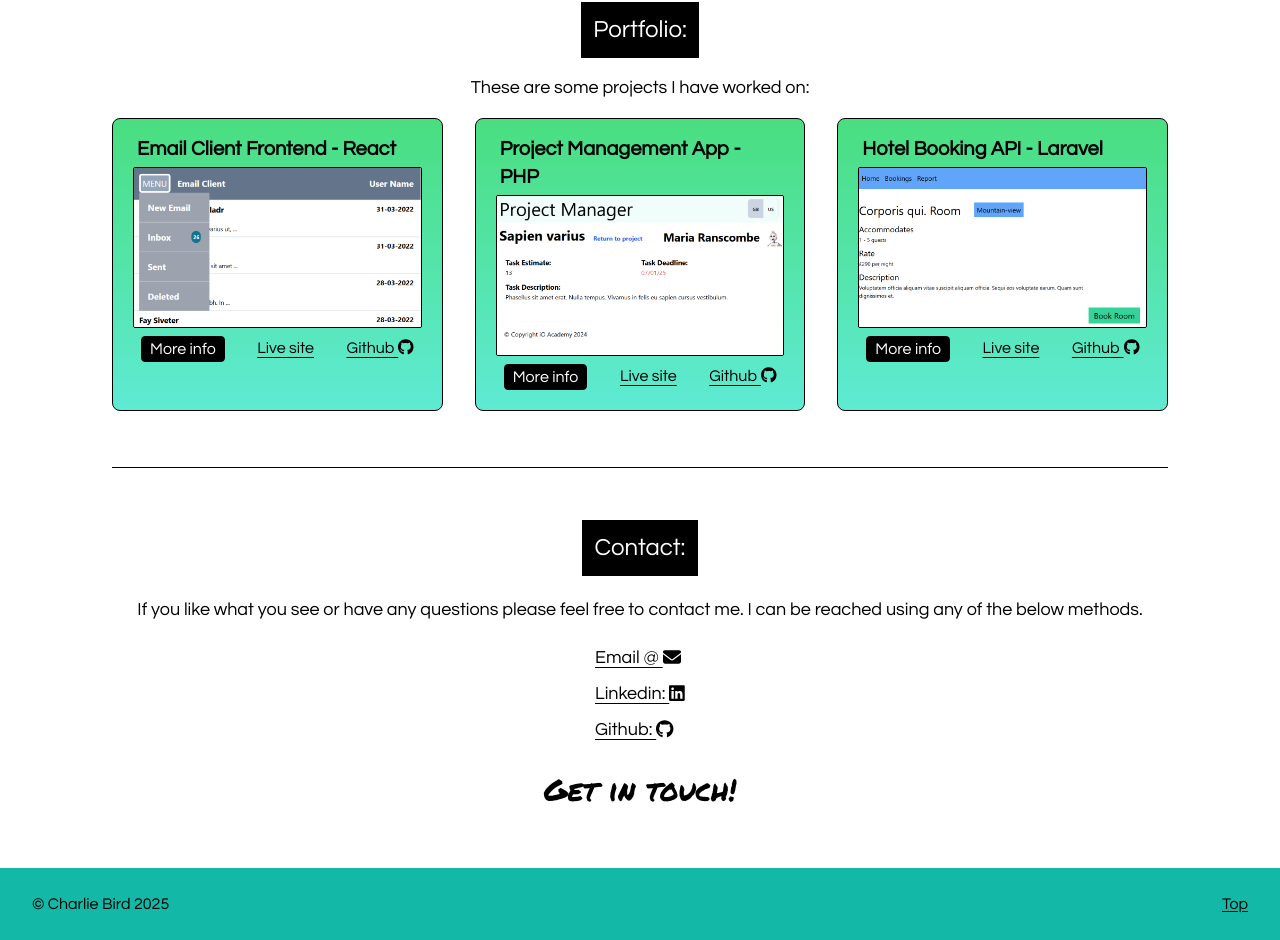
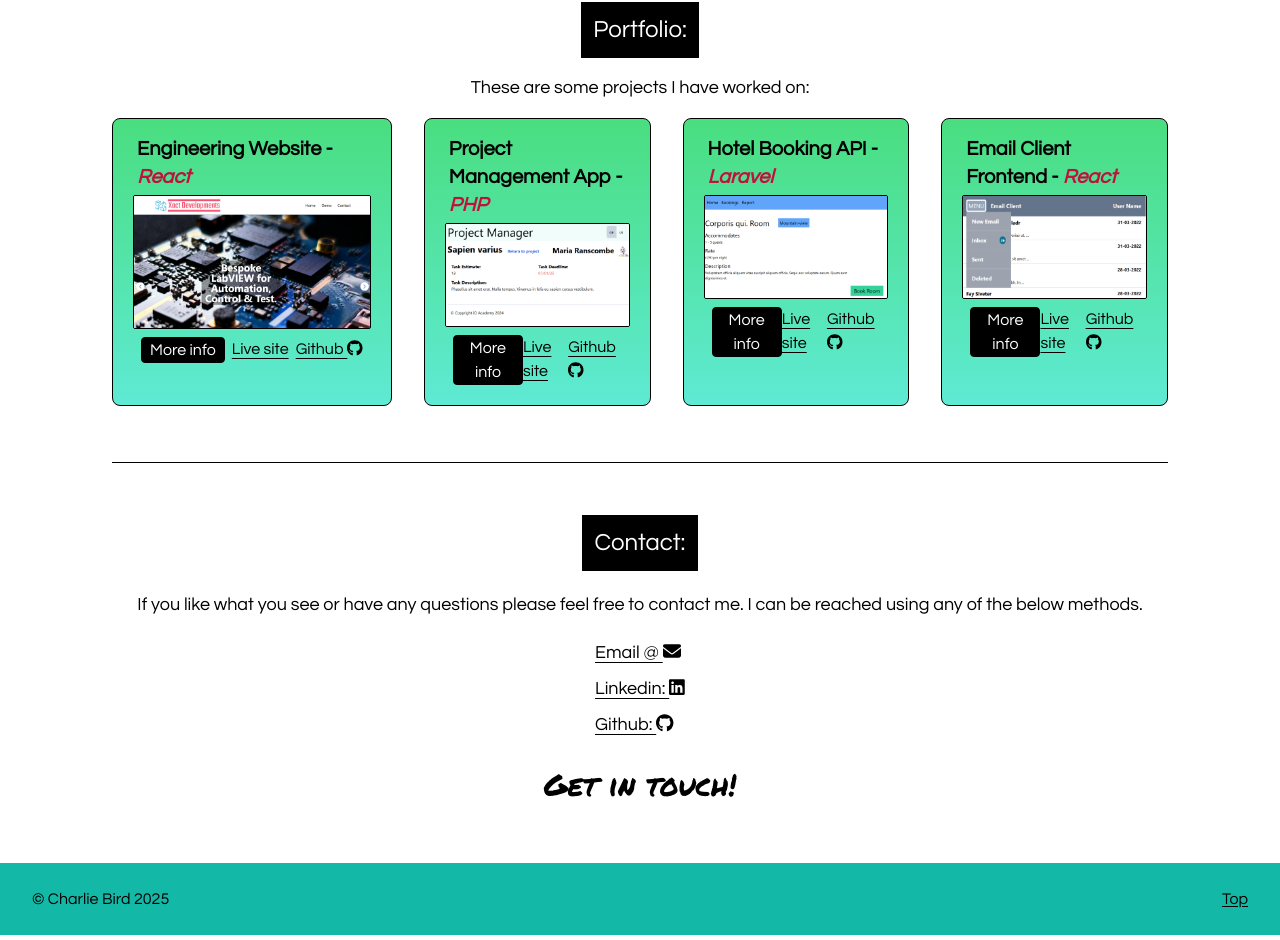
Before and after one commit to cbvvrd/portfolio, a React (Vite) app: page / in a window 1280 px wide. Shown: the part 1051-1991 px from the top of the page. Built offline with nearby package versions, Linux system fonts and the light colour scheme.

Commit message:
updated portfolio to include xact developments project

```diff
--- a/public/data/portfolio.json
+++ b/public/data/portfolio.json
@@ -2,16 +2,18 @@
     "projects": [
         {
             "id": 1,
-            "name": "Email Client Frontend - React",
-            "img": "images/email-client-2.png",
-            "alt_text": "Screenshot of email client webpage",
-            "info": "The goal for this project was to create a responsive front end for an email client based on an existing API. This was built using React. I worked on the page for composing the a new email & helped oversee the merging of various branches to ensure all of the components work together successfully.",
-            "site_link": "https://2024-team-dragon-email-client.dev.io-academy.uk/",
-            "github_link": "https://github.com/iO-Academy/2024-sept-team-dragon-email-fe"
+            "name": "Engineering Website",
+            "techs": "React",
+            "img": "images/xact-dev.png",
+            "alt_text": "Screenshot of engineering site webpage",
+            "info": "I was asked by a self-employed engineer to build a website for their services, to show to their potential clients. This was built using React & Tailwind to a rough spec from the client. Currently the majority of the info is placeholder, to be updated when the client has decided what content they would like.",
+            "site_link": "https://cbvvrd.github.io/xact-dev/",
+            "github_link": "https://github.com/cbvvrd/xact-dev"
         } ,
         {
             "id": 2,
-            "name": "Project Management App - PHP",
+            "name": "Project Management App",
+            "techs": "PHP",
             "img": "images/project-manager-1.png",
             "alt_text": "Screenshot of project management webpage",
             "info": "This is a project management page to track the deadline & priority of tasks. My team & I used PHP to connect the pre-existing API and front end. I worked on the service that handles the deadline dates, and did various unit tests.",
@@ -20,12 +22,23 @@
         } ,
         {
             "id": 3,
-            "name": "Hotel Booking API - Laravel",
+            "name": "Hotel Booking API",
+            "techs": "Laravel",
             "img": "images/hotel-booking-1.png",
             "alt_text": "Screenshot of hotel booking webpage",
             "info": "The aim for this team project was to build the API for a hotel booking system. This was written in Laravel using object-oriented programming. I worked on various GET and POST routes, and wrote unit tests to check that the routes worked correctly.",
             "site_link": "https://2024-rainfrogs-hotel-fe.dev.io-academy.uk/",
             "github_link": "https://github.com/iO-Academy/2024-sept-rain-frogs-hotel-api"
+        } ,
+        {
+            "id": 4,
+            "name": "Email Client Frontend",
+            "techs": "React",
+            "img": "images/email-client-2.png",
+            "alt_text": "Screenshot of email client webpage",
+            "info": "The goal for this project was to create a responsive front end for an email client based on an existing API. This was built using React. I worked on the page for composing the a new email & helped oversee the merging of various branches to ensure all of the components work together successfully.",
+            "site_link": "https://2024-team-dragon-email-client.dev.io-academy.uk/",
+            "github_link": "https://github.com/iO-Academy/2024-sept-team-dragon-email-fe"
         }
     ]
 }
--- a/src/components/Footer/index.jsx
+++ b/src/components/Footer/index.jsx
@@ -5,7 +5,7 @@ function Footer() {
         <footer className="bg-teal-500 font-questrial py-3 scroll-mt-20 md:py-6">
             <div className="flex justify-between px-4 md:px-8">
             <p>&copy; Charlie Bird 2025</p>
-            <a href="#top" className="underline underline-offset-2">Top</a>
+            <p  onClick={() => window.scrollTo({ top: 0, left: 0 })} className="underline underline-offset-2">Top</p>
             </div>
         </footer>
     )
--- a/src/components/PortfolioGallery/index.jsx
+++ b/src/components/PortfolioGallery/index.jsx
@@ -25,7 +25,7 @@ function PortfolioGallery() {
         <div className="flex flex-col m-auto mb-6 gap-5 md:flex-row md:gap-8">
             {projects.map(project =>
                 <div key={project.id} className="bg-gradient-to-b from-green-400 to-teal-300 py-3 px-5 border border-black rounded-lg">
-                    <h3 className="p-1 text-xl font-bold">{project.name}</h3>
+                    <h3 className="p-1 text-xl font-bold">{project.name} - <em className="text-rose-700">{project.techs}</em></h3>
                     <img src={project.img} alt={project.alt_text} onClick={() => {toggleModal(); setProject_id(project.id)}} className="border border-black rounded-sm" />
                     <div className="flex justify-between p-2">
                         <button onClick={() => {toggleModal(); setProject_id(project.id)}} className="bg-black text-white border border-black px-2 rounded hover:bg-white hover:text-black duration-100">More info</button>
```
Also changed, not shown: public/images/xact-dev.png (added).
